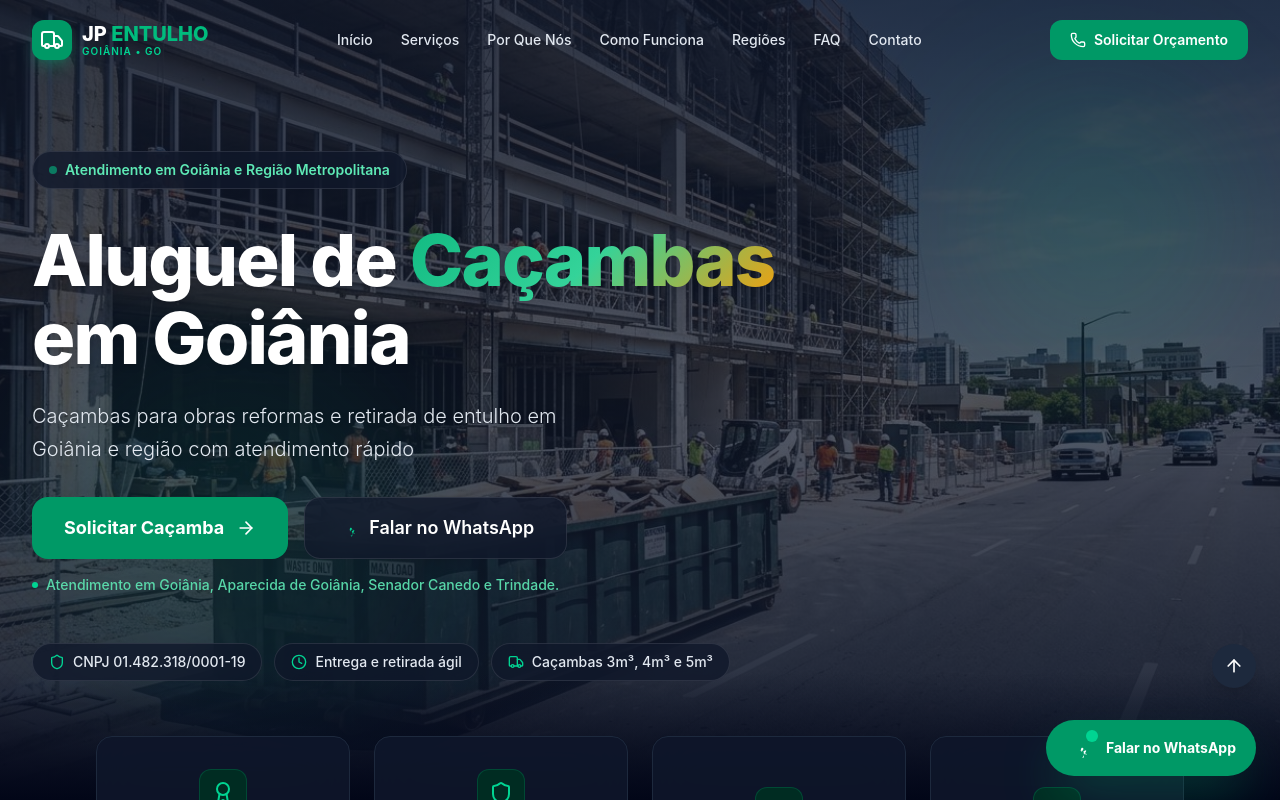
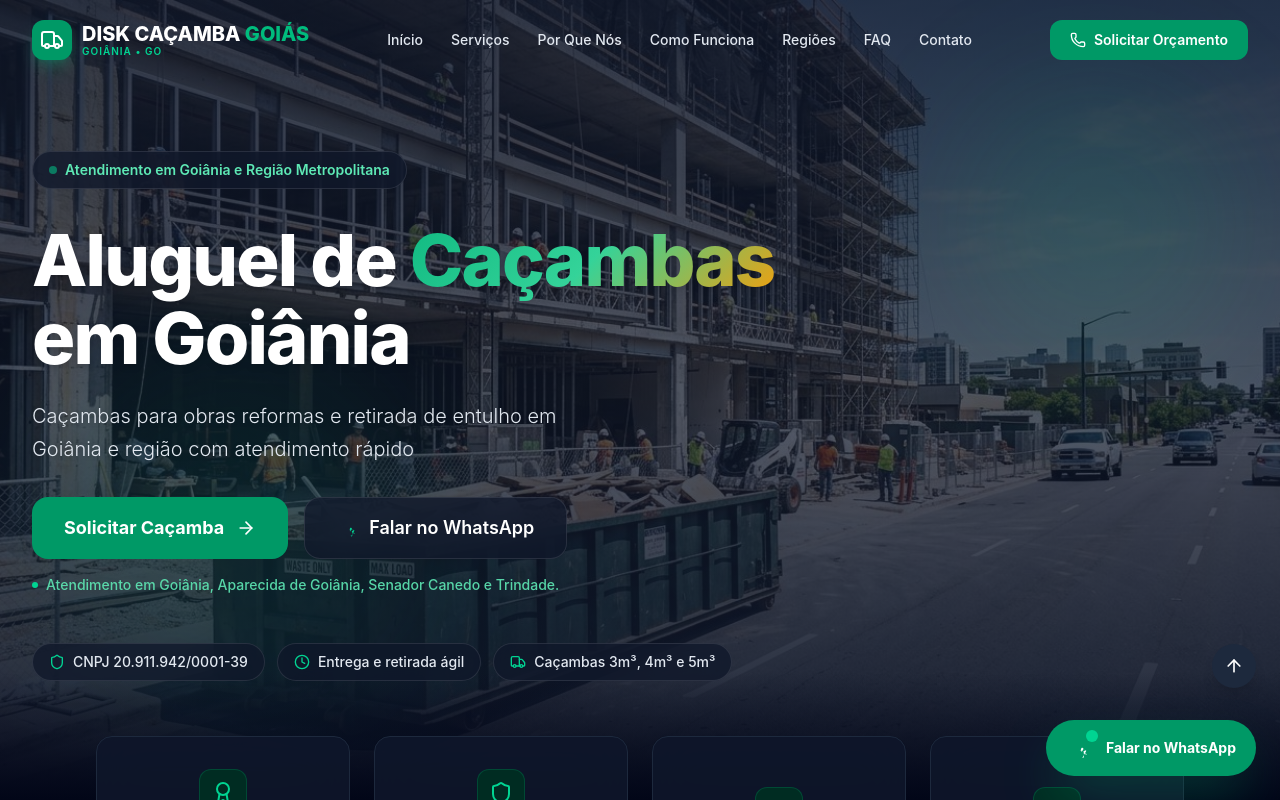
Before and after one commit to dinizmarceloferreira-jpg/Diskentulho, a React (Vite) app: page / in a window 1280 px wide. Shown: the top 800 px of the page. Built offline with nearby package versions, Linux system fonts and the light colour scheme; the HTML template or start-up script is replaced by a standard one.

Commit message:
feat: atualiza identidade para Disk Caçamba Goiás

```diff
--- a/index.html
+++ b/index.html
@@ -15,7 +15,7 @@
     <meta name="viewport" content="width=device-width, initial-scale=1.0" />
     <meta name="robots" content="index, follow" />
     <meta name="language" content="pt-BR" />
-    <meta name="author" content="JP Entulho Ltda" />
+    <meta name="author" content="Disk Caçamba Goiás" />
 
     <!-- Security -->
     <meta http-equiv="X-UA-Compatible" content="IE=edge" />
@@ -31,32 +31,32 @@
     <meta name="theme-color" content="#059669" />
 
     <!-- SEO Meta Tags -->
-    <title>Aluguel de Caçamba em Goiânia | JP Entulho</title>
-    <meta name="description" content="Aluguel e locação de caçambas para obras reformas e retirada de entulho em Goiânia e região. Solicite atendimento com a JP Entulho." />
-    <meta name="keywords" content="aluguel de caçamba em Goiânia, locação de caçamba em Goiânia, disk caçamba Goiânia, disk caçamba Goiás, caçamba de entulho Goiânia, caçamba para obra, caçamba para reforma, retirada de entulho Goiânia, JP Entulho" />
+    <title>Aluguel de Caçamba em Goiânia | Disk Caçamba Goiás</title>
+    <meta name="description" content="Aluguel e locação de caçambas para obras reformas e retirada de entulho em Goiânia e região. Solicite atendimento com a Disk Caçamba Goiás." />
+    <meta name="keywords" content="aluguel de caçamba em Goiânia, locação de caçamba em Goiânia, disk caçamba Goiânia, disk caçamba Goiás, caçamba de entulho Goiânia, caçamba para obra, caçamba para reforma, retirada de entulho Goiânia, Disk Caçamba Goiás" />
 
     <!-- Open Graph -->
     <meta property="og:type" content="website" />
-    <meta property="og:title" content="Aluguel de Caçamba em Goiânia | JP Entulho" />
-    <meta property="og:description" content="Aluguel e locação de caçambas para obras reformas e retirada de entulho em Goiânia e região. Solicite atendimento com a JP Entulho." />
+    <meta property="og:title" content="Aluguel de Caçamba em Goiânia | Disk Caçamba Goiás" />
+    <meta property="og:description" content="Aluguel e locação de caçambas para obras reformas e retirada de entulho em Goiânia e região. Solicite atendimento com a Disk Caçamba Goiás." />
     <meta property="og:locale" content="pt_BR" />
-    <meta property="og:site_name" content="JP Entulho" />
+    <meta property="og:site_name" content="Disk Caçamba Goiás" />
 
     <!-- Schema.org - Organization -->
     <script type="application/ld+json">
     {
       "@context": "https://schema.org",
       "@type": "Organization",
-      "name": "JP Entulho",
-      "legalName": "JP Entulho Ltda",
-      "taxID": "01.482.318/0001-19",
-      "description": "Aluguel e locação de caçambas para obras reformas e retirada de entulho em Goiânia e região. Solicite atendimento com a JP Entulho.",
+      "name": "Disk Caçamba Goiás",
+      "legalName": "Disk Caçamba Goiás",
+      "taxID": "20.911.942/0001-39",
+      "description": "Aluguel e locação de caçambas para obras reformas e retirada de entulho em Goiânia e região. Solicite atendimento com a Disk Caçamba Goiás.",
       "address": {
         "@type": "PostalAddress",
-        "streetAddress": "Rua Valença, 50, Quadra 115, Lote 06",
+        "streetAddress": "Rua Joanna Antônia do Desterro, 16, Qd. 23, Lt. 01",
         "addressLocality": "Goiânia",
         "addressRegion": "GO",
-        "postalCode": "74615-280",
+        "postalCode": "74735-583",
         "addressCountry": "BR"
       },
       "contactPoint": {
@@ -73,18 +73,18 @@
     {
       "@context": "https://schema.org",
       "@type": "LocalBusiness",
-      "name": "JP Entulho",
-      "legalName": "JP Entulho Ltda",
-      "taxID": "01.482.318/0001-19",
+      "name": "Disk Caçamba Goiás",
+      "legalName": "Disk Caçamba Goiás",
+      "taxID": "20.911.942/0001-39",
       "description": "Aluguel e locação de caçambas para obras reformas e retirada de entulho em Goiânia e região.",
       "telephone": "+5531972528564",
       "priceRange": "$$",
       "address": {
         "@type": "PostalAddress",
-        "streetAddress": "Rua Valença, 50, Quadra 115, Lote 06",
+        "streetAddress": "Rua Joanna Antônia do Desterro, 16, Qd. 23, Lt. 01",
         "addressLocality": "Goiânia",
         "addressRegion": "GO",
-        "postalCode": "74615-280",
+        "postalCode": "74735-583",
         "addressCountry": "BR"
       },
       "areaServed": [
--- a/package.json
+++ b/package.json
@@ -1,5 +1,5 @@
 {
-  "name": "jp-entulho",
+  "name": "disk-cacamba-goias",
   "private": true,
   "version": "0.0.0",
   "type": "module",
--- a/src/components/AreasSection.tsx
+++ b/src/components/AreasSection.tsx
@@ -1,7 +1,7 @@
 import { MapPin, CheckCircle2, Navigation, ExternalLink } from "lucide-react";
 import { COMPANY_DATA } from "../config/company";
 
-const MAPS_NAVIGATE_URL = "https://www.google.com/maps/search/?api=1&query=Rua+Valen%C3%A7a,+50,+Setor+Leste+Universit%C3%A1rio,+Goi%C3%A2nia+-+GO,+74615-280";
+const MAPS_NAVIGATE_URL = "https://www.google.com/maps/search/?api=1&query=Rua+Joanna+Ant%C3%B4nia+do+Desterro,+16,+Goi%C3%A2nia+-+GO,+74735-583";
 
 export default function AreasSection() {
   return (
@@ -48,8 +48,8 @@ export default function AreasSection() {
         <div className="reveal max-w-4xl mx-auto rounded-3xl overflow-hidden border border-slate-800 bg-slate-900 shadow-2xl">
           <div className="relative w-full h-64 sm:h-80 md:h-96">
             <iframe
-              title="Mapa de Atendimento JP Entulho - Goiânia GO"
-              src="https://maps.google.com/maps?q=Rua%20Valen%C3%A7a%2C%2050%2C%20Setor%20Leste%20Universit%C3%A1rio%2C%20Goi%C3%A2nia%20-%20GO%2C%2074615-280&t=&z=15&ie=UTF8&iwloc=&output=embed"
+              title="Mapa de Atendimento Disk Caçamba Goiás - Goiânia GO"
+              src="https://maps.google.com/maps?q=Rua%20Joanna%20Ant%C3%B4nia%20do%20Desterro%2C%2016%2C%20Goi%C3%A2nia%20-%20GO%2C%2074735-583&t=&z=15&ie=UTF8&iwloc=&output=embed"
               className="w-full h-full border-0 grayscale contrast-125 brightness-90"
               loading="lazy"
             />
@@ -60,7 +60,7 @@ export default function AreasSection() {
                   <Navigation className="w-4 h-4" />
                 </div>
                 <div>
-                  <h4 className="font-bold text-xs sm:text-sm text-white">Sede Oficial JP Entulho</h4>
+                  <h4 className="font-bold text-xs sm:text-sm text-white">Sede Oficial Disk Caçamba Goiás</h4>
                   <p className="text-slate-400 text-[11px] sm:text-xs leading-relaxed mt-0.5">
                     {COMPANY_DATA.address.full}
                   </p>
--- a/src/components/ContactSection.tsx
+++ b/src/components/ContactSection.tsx
@@ -24,7 +24,7 @@ export default function ContactSection() {
             Solicite seu <span className="gradient-text">Orçamento</span>
           </h2>
           <p className="text-slate-400 text-base sm:text-lg max-w-2xl mx-auto">
-            Preencha o formulário para preparar sua mensagem no WhatsApp e solicite atendimento rápido com a JP Entulho em Goiânia e região.
+            Preencha o formulário para preparar sua mensagem no WhatsApp e solicite atendimento rápido com a Disk Caçamba Goiás em Goiânia e região.
           </p>
         </div>
 
--- a/src/components/FAQSection.tsx
+++ b/src/components/FAQSection.tsx
@@ -53,7 +53,7 @@ export default function FAQSection() {
             Dúvidas <span className="gradient-text">Frequentes</span>
           </h2>
           <p className="text-slate-400 text-lg">
-            Esclareça suas principais dúvidas sobre o aluguel de caçambas com a JP Entulho em Goiânia.
+            Esclareça suas principais dúvidas sobre o aluguel de caçambas com a Disk Caçamba Goiás em Goiânia.
           </p>
         </div>
 
--- a/src/components/Footer.tsx
+++ b/src/components/Footer.tsx
@@ -41,7 +41,6 @@ export default function Footer() {
             </p>
             <div className="text-xs text-slate-400 space-y-1 mb-4">
               <p><strong className="text-slate-200">Nome Comercial:</strong> {COMPANY_DATA.tradeName}</p>
-              <p><strong className="text-slate-200">Razão Social:</strong> {COMPANY_DATA.legalName}</p>
               <p><strong className="text-slate-200">CNPJ:</strong> {COMPANY_DATA.cnpj}</p>
             </div>
             <a
@@ -96,10 +95,9 @@ export default function Footer() {
                 <MapPin className="w-4 h-4 text-emerald-400 mt-0.5 flex-shrink-0" />
                 <div className="text-slate-300 text-xs sm:text-sm leading-relaxed space-y-0.5">
                   <p className="font-semibold text-white">{COMPANY_DATA.tradeName}</p>
-                  <p>{COMPANY_DATA.legalName}</p>
                   <p>CNPJ {COMPANY_DATA.cnpj}</p>
                   <p>{COMPANY_DATA.address.street}</p>
-                  <p>{COMPANY_DATA.address.neighborhood}</p>
+                  {COMPANY_DATA.address.neighborhood && <p>{COMPANY_DATA.address.neighborhood}</p>}
                   <p>{COMPANY_DATA.address.city} - {COMPANY_DATA.address.uf}</p>
                   <p>CEP {COMPANY_DATA.address.cep}</p>
                 </div>
@@ -126,7 +124,7 @@ export default function Footer() {
 
         <div className="border-t border-slate-800 pt-6 sm:pt-8 flex flex-col sm:flex-row items-center justify-between gap-3 sm:gap-4">
           <p className="text-slate-400 text-xs sm:text-sm text-center sm:text-left">
-            © {new Date().getFullYear()} {COMPANY_DATA.tradeName} — {COMPANY_DATA.legalName} (CNPJ {COMPANY_DATA.cnpj}). Todos os direitos reservados.
+            © {new Date().getFullYear()} {COMPANY_DATA.tradeName} (CNPJ {COMPANY_DATA.cnpj}). Todos os direitos reservados.
           </p>
           <div className="flex items-center gap-4">
             <button
--- a/src/components/HeroSection.tsx
+++ b/src/components/HeroSection.tsx
@@ -12,7 +12,7 @@ export default function HeroSection() {
       <div className="absolute inset-0">
         <img
           src={heroBg}
-          alt="Canteiro de obras com caçambas de entulho - JP Entulho Goiânia"
+          alt="Canteiro de obras com caçambas de entulho - Disk Caçamba Goiás"
           className="w-full h-full object-cover object-center"
           loading="eager"
         />
--- a/src/components/Logo.tsx
+++ b/src/components/Logo.tsx
@@ -26,7 +26,7 @@ export default function Logo({ light = false, size = "md", className = "" }: Log
       </div>
       <div className="flex flex-col leading-none">
         <span className={light ? "text-white" : "text-slate-900"}>
-          JP <span className="text-emerald-500">ENTULHO</span>
+          DISK CAÇAMBA <span className="text-emerald-500">GOIÁS</span>
         </span>
         <span className="text-[9px] sm:text-[10px] tracking-widest uppercase font-semibold text-emerald-400 mt-0.5">
           GOIÂNIA • GO
--- a/src/components/QuoteForm.tsx
+++ b/src/components/QuoteForm.tsx
@@ -137,7 +137,7 @@ export default function QuoteForm() {
           Mensagem preparada no WhatsApp
         </h3>
         <p className="text-slate-300 text-sm sm:text-base leading-relaxed max-w-md mx-auto mb-6 sm:mb-7">
-          O WhatsApp foi aberto com os seus dados prontos para a equipe da JP Entulho em Goiânia. Toque em enviar no aplicativo para concluir sua cotação.
+          O WhatsApp foi aberto com os seus dados prontos para a equipe da Disk Caçamba Goiás em Goiânia. Toque em enviar no aplicativo para concluir sua cotação.
         </p>
         <button
           onClick={resetForm}
--- a/src/components/WhyChooseUs.tsx
+++ b/src/components/WhyChooseUs.tsx
@@ -28,7 +28,7 @@ export default function WhyChooseUs() {
               <div className="absolute -inset-4 bg-emerald-500/10 rounded-3xl blur-2xl" />
               <img
                 src={serviceImg}
-                alt="Equipamentos de locação e caçambas - JP Entulho Goiânia"
+                alt="Equipamentos de locação e caçambas - Disk Caçamba Goiás"
                 className="relative rounded-3xl shadow-2xl shadow-black/40 w-full h-auto object-cover h-[340px] sm:h-[420px]"
                 loading="lazy"
               />
--- a/src/config/company.ts
+++ b/src/config/company.ts
@@ -1,17 +1,17 @@
-// Dados cadastrais e operacionais oficiais da JP Entulho
+// Dados cadastrais e operacionais oficiais da Disk Caçamba Goiás
 
 export const COMPANY_DATA = {
-  tradeName: "JP Entulho",
-  legalName: "JP Entulho Ltda",
-  cnpj: "01.482.318/0001-19",
+  tradeName: "Disk Caçamba Goiás",
+  legalName: "Disk Caçamba Goiás",
+  cnpj: "20.911.942/0001-39",
   address: {
-    street: "Rua Valença, 50, Quadra 115, Lote 06",
-    neighborhood: "Setor Leste Universitário",
+    street: "Rua Joanna Antônia do Desterro, 16, Qd. 23, Lt. 01",
+    neighborhood: "",
     city: "Goiânia",
     state: "Goiás",
     uf: "GO",
-    cep: "74615-280",
-    full: "Rua Valença, 50, Quadra 115, Lote 06, Setor Leste Universitário, Goiânia - GO, CEP 74615-280",
+    cep: "74735-583",
+    full: "Rua Joanna Antônia do Desterro, 16, Qd. 23, Lt. 01, Goiânia - GO, CEP 74735-583",
   },
   ddd: "62",
   serviceAreas: [
--- a/src/config/whatsapp.ts
+++ b/src/config/whatsapp.ts
@@ -1,4 +1,4 @@
-// Configuração centralizada do WhatsApp para a JP Entulho
+// Configuração centralizada do WhatsApp para a Disk Caçamba Goiás
 // Quando o novo número oficial DDD 62 estiver disponível, altere apenas WHATSAPP_NUMBER e WHATSAPP_DISPLAY aqui.
 
 export const WHATSAPP_NUMBER = "5531972528564";
```
